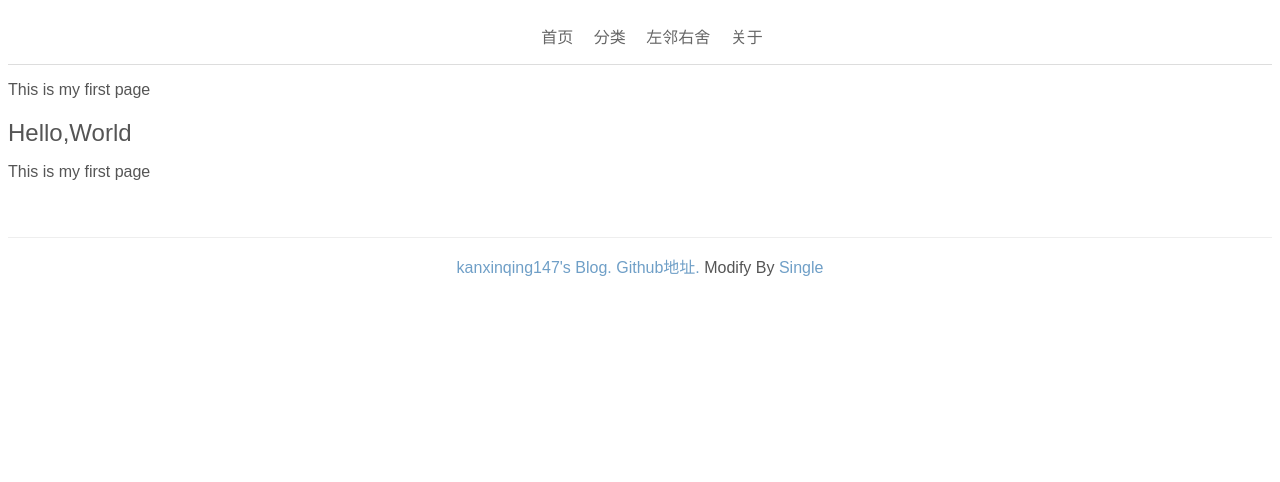
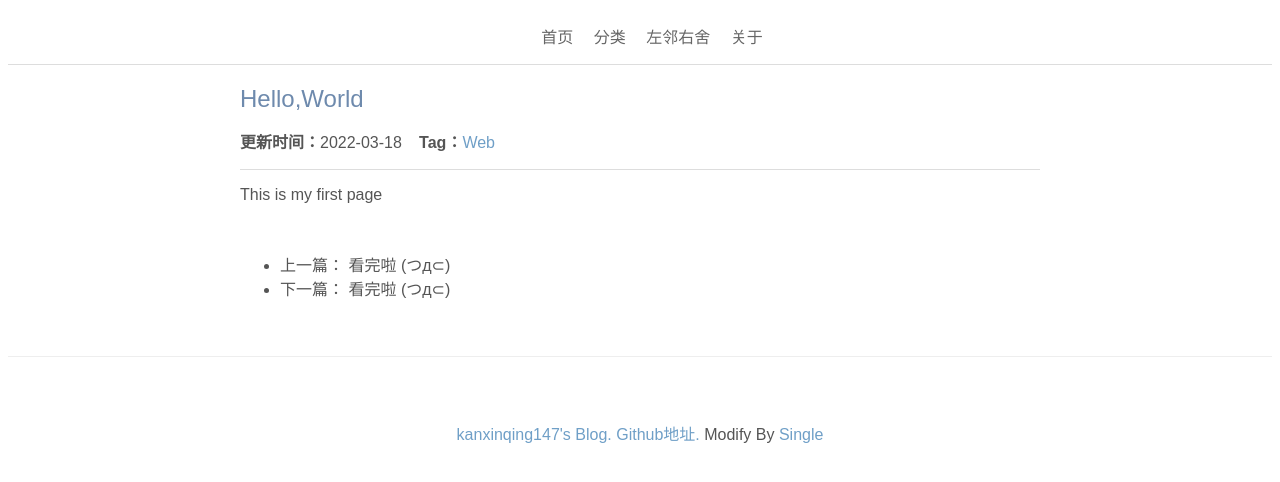
Before and after one commit to kanxinqing147/jekyll_demo, a Jekyll site: the page built from _posts/2022-03-18-hello-world.html, in a window 1280 px wide. Shown: the top 482 px of the page. Built offline with Jekyll 4.4.1, drawn with Linux system fonts in a browser that asks for light colours.

Commit message:
样式基本完成

```diff
--- a/_includes/footer.html
+++ b/_includes/footer.html
@@ -1,7 +1,7 @@
 <footer>
     <p>
         <a href="{{ site.baseurl }}/index.html">kanxinqing147's Blog.</a>
-        <a href="{{ site.baseurl }}">Github地址.</a>
+        <a href="https://github.com/kanxinqing147">Github地址.</a>
         Modify By <a href="https://github.com/Dreamer-Paul/Single">Single</a>
     </p>
 </footer>
--- a/_layouts/default.html
+++ b/_layouts/default.html
@@ -4,12 +4,9 @@
 <head>
     <meta http-equiv="content-type" content="text/html; charset=utf-8" />
     <link rel="stylesheet" href="{{ site.baseurl }}/css/default.css">
+    <link rel="stylesheet" href="{{ site.baseurl }}/css/header.css">
+    <link rel="stylesheet" href="{{ site.baseurl }}/css/footer.css">
     <title>{{ papg.title }}</title>
-
-    <!--以下三行修复了使用旧版本 Internet Explorer 时 HTML5 语义元素运行不正常的问题-->
-    <!--[if lt IE 9]>
-      <script src="https://cdnjs.cloudflare.com/ajax/libs/html5shiv/3.7.3/html5shiv.js"></script>
-    <![endif]-->
 </head>
 
 <body>
--- /dev/null
+++ b/_layouts/post.html
@@ -0,0 +1,55 @@
+<!DOCTYPE html>
+<html>
+
+<head>
+    <meta http-equiv="content-type" content="text/html; charset=utf-8" />
+    <link rel="stylesheet" href="{{ site.baseurl }}/css/default.css">
+    <link rel="stylesheet" href="{{ site.baseurl }}/css/header.css">
+    <link rel="stylesheet" href="{{ site.baseurl }}/css/footer.css">
+    <title>{{ papg.title }}</title>
+</head>
+
+<body>
+    {% include header.html %}
+
+    <main>
+        <div class="wrapMin">
+            <section class="postTitle">
+                <h2>{{ page.title }}</h2>
+                <div class="postMeta">
+                    <span class="date"><b>更新时间：</b>{{ page.date | date: '%Y-%m-%d' }}</span>
+                    {% for tag in page.tags %}
+                    <span class="tag"><b>Tag：</b><a href="/tags/#{{ tag | slugify }}">{{ tag }}</a></span>
+                    {% endfor %}
+                </div>
+            </section>
+            <section class="postContent">
+                {{ content }}
+            </section>
+            <section class="postNear">
+                <ul>
+                    <li>
+                        上一篇：
+                        {% if page.previous %}
+                            {{ page.previous }}
+                        {% else %}
+                            看完啦 (つд⊂)
+                        {% endif %}
+                    </li>
+                    <li>
+                        下一篇：
+                        {% if page.next %}
+                            {{ page.next }}
+                        {% else %}
+                            看完啦 (つд⊂)
+                        {% endif %}
+                    </li>
+                </ul>
+            </section>
+        </div>
+    </main>
+
+    {% include footer.html %}
+</body>
+
+</html>
--- a/_posts/2022-03-18-hello-world.html
+++ b/_posts/2022-03-18-hello-world.html
@@ -1,13 +1,7 @@
 ---
-layout: default
+layout: post
 title: Hello,World
 tags: Web
 ---
-<p>
-    This is my first page
-</p>
-<!--more-->
 
-<h2>{{ page.title }}</h2>
-<p>This is my first page</p>
-<p>{{ page.data | data_to_string }}</p>
+    <p>This is my first page</p>
--- a/css/default.css
+++ b/css/default.css
@@ -15,34 +15,6 @@ h1,h2,h3,h4,h5,h6{
 a{
     color:#6f9fc7;
     text-decoration: none;
-}
-
-/*
-    对导航栏进行样式化
-*/
-header {
-    color: #666;
-    background-color: #fff;
-}
-
-.navbar {
-    display: flex;
-    justify-content: center;
-    border-bottom: 1px solid #ddd;
-}
-
-.navbar li{
-    display: inline;
-    padding: 0.6em 0 0.6em 0;
-    margin-right: 1em;
-}
-
-.navbar a{
-    color: inherit;
-}
-
-.navbar a:hover {
-    color: #ffa628;
 }
 
 /*
@@ -91,10 +63,18 @@ header {
 }
 
 /*
-    对页脚进行样式化
+    对文章内容页面进行样式化
 */
-footer{
-    margin-top: 3.5em;
-    text-align: center;
-    border-top:1px solid #eee;
+.postTitle{
+    margin-bottom: 1em;
+    padding-bottom: 1em;
+    border-bottom: 1px solid #ddd;
 }
+
+.postTitle h2{
+    color: #6e8aad;
+}
+
+.postContent{
+    margin-bottom: 3em;
+}
--- /dev/null
+++ b/css/footer.css
@@ -0,0 +1,6 @@
+footer{
+    text-align: center;
+    margin-top: 3.5em;
+    padding: 3em 0 1em 0;
+    border-top:1px solid #eee;
+}
--- /dev/null
+++ b/css/header.css
@@ -0,0 +1,24 @@
+header {
+    color: #666;
+    background-color: #fff;
+}
+
+.navbar {
+    display: flex;
+    justify-content: center;
+    border-bottom: 1px solid #ddd;
+}
+
+.navbar li{
+    display: inline;
+    padding: 0.6em 0 0.6em 0;
+    margin-right: 1em;
+}
+
+.navbar a{
+    color: inherit;
+}
+
+.navbar a:hover {
+    color: #ffa628;
+}
--- a/index.html
+++ b/index.html
@@ -3,6 +3,7 @@ layout: default
 title: kanxinqing147's Blog
 ---
 
+<main>
 <div class="wrapMin">
     <section class="homeTitle">
         <h1>{{ page.title }}</h1>
@@ -36,3 +37,4 @@ title: kanxinqing147's Blog
         {% endif %}
     </section>
 </div>
+</main>
```
Also changed, not shown: _pages/about.html (added).
